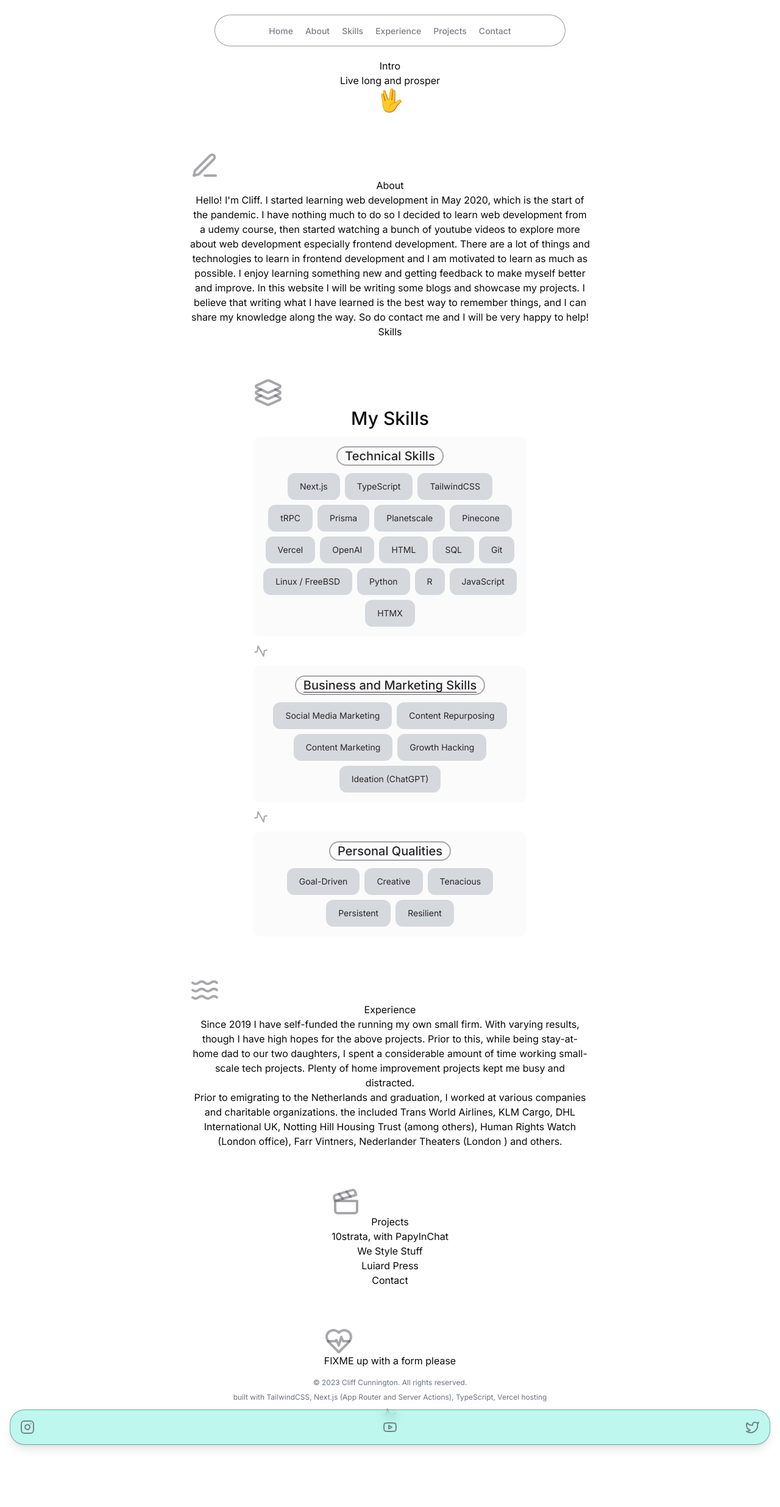
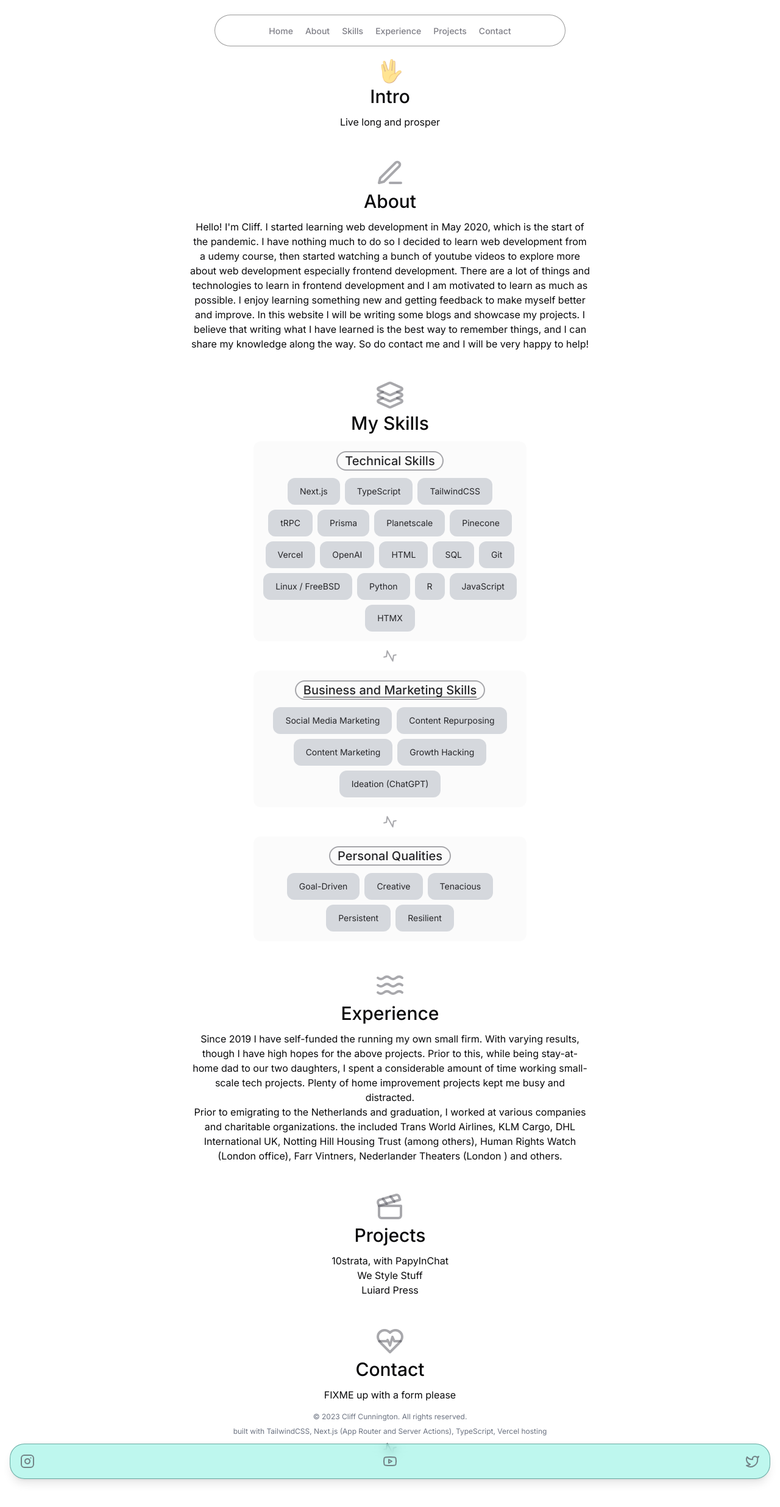
Before and after one commit to cliffrc/a.cliffrc.nl, a Next.js app: page / in a window 1280 px wide. Shown: the top 2472 px of the page at 61% size. Built offline with nearby package versions, Linux system fonts and the light colour scheme.

Commit message:
Modify for consistent widths and vertical spacing

```diff
--- a/src/components/About.tsx
+++ b/src/components/About.tsx
@@ -1,12 +1,16 @@
 import React from "react";
 import { PenLine } from "lucide-react";
+import SectionHeader from "./SectionHeader";
 
 const About = () => {
   return (
-    <section className="scroll-mt-[4.7rem] " id="about">
-      <PenLine className="mt-16 -mb-1 h-12 w-12 text-zinc-600/50 shadow-3xl items-center  dark:text-white/60" />
-      <div>About</div>
-      <p className="max-w-prose ">
+    <section
+      className="mt-12 sm:scroll-mt-[4.7rem]  flex flex-col items-center"
+      id="about"
+    >
+      <PenLine className="h-12 w-12 text-zinc-600/50" />
+      <SectionHeader>About</SectionHeader>
+      <p className="max-w-prose">
         Hello! I'm Cliff. I started learning web development in May 2020,
         which is the start of the pandemic. I have nothing much to do so I
         decided to learn web development from a udemy course, then started
--- a/src/components/Contact.tsx
+++ b/src/components/Contact.tsx
@@ -1,11 +1,15 @@
 import React from "react";
 import { HeartPulse } from "lucide-react";
+import SectionHeader from "./SectionHeader";
 
 const Contact = () => {
   return (
-    <section className="scroll-mt-[4.7rem] " id="contact">
-      <div>Contact</div>
-      <HeartPulse className="mt-16 -mb-1 h-12 w-12 text-zinc-600/50 shadow-3xl  dark:text-white/60" />
+    <section
+      className="mt-12 sm:scroll-mt-[4.7rem]  flex flex-col items-center"
+      id="contact"
+    >
+      <HeartPulse className="h-12 w-12 text-zinc-600/50" />
+      <SectionHeader>Contact</SectionHeader>
       <p>FIXME up with a form please</p>
     </section>
   );
--- a/src/components/Experience.tsx
+++ b/src/components/Experience.tsx
@@ -1,12 +1,16 @@
 import React from "react";
 import { Waves } from "lucide-react";
+import SectionHeader from "./SectionHeader";
 
 const Experience = () => {
   return (
-    <section className="scroll-mt-[4.7rem] " id="experience">
-      <Waves className="mt-16 -mb-1 h-12 w-12 text-zinc-600/50 shadow-3xl  dark:text-white/60" />
-      <div>Experience</div>
-      <div className="max-w-prose">
+    <section
+      className="mt-12 sm:scroll-mt-[4.7rem] flex flex-col items-center"
+      id="experience"
+    >
+      <Waves className="h-12 w-12 text-zinc-600/50" />
+      <SectionHeader>Experience</SectionHeader>
+      <div className="max-w-prose justify-center text-center">
         <p>
           Since 2019 I have self-funded the running my own small firm. With
           varying results, though I have high hopes for the above projects.
--- a/src/components/Intro.tsx
+++ b/src/components/Intro.tsx
@@ -1,12 +1,17 @@
 import React from "react";
+import SectionHeader from "./SectionHeader";
 
 const Intro = () => {
   return (
-    <section className="sm:scroll-mt-[4.7rem] " id="home">
-      <div>Intro</div>
-
+    <section
+      className="sm:scroll-mt-[4.7rem]  flex flex-col items-center"
+      id="home"
+    >
+      <p className="">
+        <span className="h-12 w-12 text-zinc-600/50 text-4xl">🖖</span>
+      </p>
+      <SectionHeader>Intro</SectionHeader>
       <h2 className="dark:text-white/70">Live long and prosper</h2>
-      <span className="text-4xl">🖖</span>
     </section>
   );
 };
--- a/src/components/Projects.tsx
+++ b/src/components/Projects.tsx
@@ -1,16 +1,22 @@
 import { Clapperboard } from "lucide-react";
 import React from "react";
+import SectionHeader from "./SectionHeader";
 
 const Projects = () => {
   return (
-    <section className="scroll-mt-[4.7rem] " id="projects">
-      <Clapperboard className="mt-16 -mb-1 h-12 w-12 text-zinc-600/50 shadow-3xl dark:text-white/60" />
-      <div>Projects</div>
-      <ul>
-        <li>10strata, with PapyInChat</li>
-        <li>We Style Stuff</li>
-        <li>Luiard Press</li>
-      </ul>
+    <section
+      className="mt-12 sm:scroll-mt-[4.7rem]  flex flex-col items-center"
+      id="projects"
+    >
+      <Clapperboard className="h-12 w-12 text-zinc-600/50" />
+      <SectionHeader>Projects</SectionHeader>
+      <div>
+        <ul>
+          <li>10strata, with PapyInChat</li>
+          <li>We Style Stuff</li>
+          <li>Luiard Press</li>
+        </ul>
+      </div>
     </section>
   );
 };
--- a/src/components/Skills.tsx
+++ b/src/components/Skills.tsx
@@ -14,9 +14,12 @@ import React from "react";
 
 const Skills = () => {
   return (
-    <section className="scroll-mt-[4.7rem] " id="skills">
-      <div>Skills</div>
-      <Layers3 className="mt-16 -mb-1 h-12 w-12 text-zinc-600/50  dark:text-white/60" />
+    <section
+      className="mt-12 sm:scroll-mt-[4.7rem]  flex flex-col items-center"
+      id="skills"
+    >
+      <Layers3 className="h-12 w-12 text-zinc-600/50" />
+
       <SectionHeader>My skills</SectionHeader>
 
       <div className="bg-zinc-300/10 p-4  m-auto max-w-md items-center text-center rounded-xl">
```
